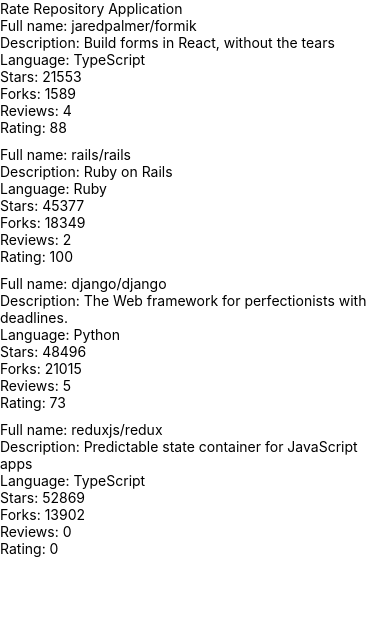
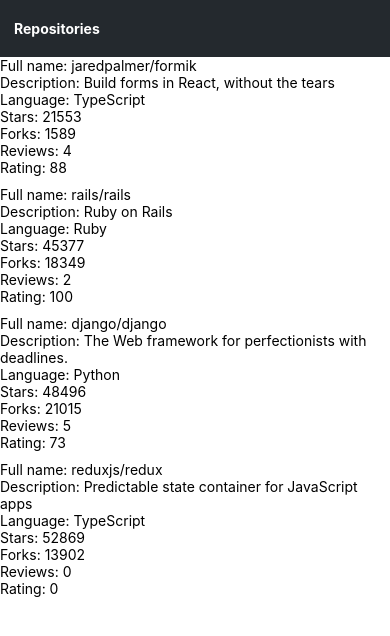
Before and after one commit to GarrettC72/rate-repository-app, a React Native app: screen / in a window 390 px wide. Shown: the top 636 px of the page. Built offline with nearby package versions, Linux system fonts and the light colour scheme.

Commit message:
Completed Exercise 10.4

```diff
--- /dev/null
+++ b/src/components/AppBar.jsx
@@ -0,0 +1,24 @@
+import { View, StyleSheet } from 'react-native';
+import Constants from 'expo-constants';
+
+import theme from '../theme';
+import AppBarTab from './AppBarTab';
+
+const styles = StyleSheet.create({
+  container: {
+    paddingTop: Constants.statusBarHeight,
+    backgroundColor: theme.appBar.container.background,
+    justifyContent: 'flex-start'
+  },
+  // ...
+});
+
+const AppBar = () => {
+  return (
+    <View style={styles.container}>
+      <AppBarTab text="Repositories" />
+    </View>
+    );
+};
+
+export default AppBar;
--- /dev/null
+++ b/src/components/AppBarTab.jsx
@@ -0,0 +1,22 @@
+import { Pressable, StyleSheet } from "react-native"
+
+import Text from "./Text";
+import theme from "../theme";
+
+const styles = StyleSheet.create({
+  text: {
+    color: theme.appBar.tab.textPrimary,
+    paddingVertical: 20,
+    paddingHorizontal: 14,
+  }
+})
+
+const AppBarTab = ({ text }) => {
+  return (
+    <Pressable>
+      <Text style={styles.text} fontWeight="bold">{text}</Text>
+    </Pressable>
+  )
+};
+
+export default AppBarTab;
--- a/src/components/Main.jsx
+++ b/src/components/Main.jsx
@@ -1,10 +1,9 @@
-import Constants from 'expo-constants';
-import { Text, StyleSheet, View } from 'react-native';
+import { StyleSheet, View } from 'react-native';
 import RepositoryList from './RepositoryList';
+import AppBar from './AppBar';
 
 const styles = StyleSheet.create({
   container: {
-    marginTop: Constants.statusBarHeight,
     flexGrow: 1,
     flexShrink: 1,
   },
@@ -13,7 +12,7 @@
 const Main = () => {
   return (
     <View style={styles.container}>
-      <Text>Rate Repository Application</Text>
+      <AppBar />
       <RepositoryList />
     </View>
   );
--- a/src/components/RepositoryList.jsx
+++ b/src/components/RepositoryList.jsx
@@ -1,5 +1,4 @@
 import { FlatList, View, StyleSheet } from 'react-native';
-
 import RepositoryItem from './RepositoryItem';
 
 const styles = StyleSheet.create({
--- /dev/null
+++ b/src/components/Text.jsx
@@ -0,0 +1,39 @@
+import { Text as NativeText, StyleSheet } from 'react-native';
+
+import theme from '../theme';
+
+const styles = StyleSheet.create({
+  text: {
+    color: theme.colors.textPrimary,
+    fontSize: theme.fontSizes.body,
+    fontFamily: theme.fonts.main,
+    fontWeight: theme.fontWeights.normal,
+  },
+  colorTextSecondary: {
+    color: theme.colors.textSecondary,
+  },
+  colorPrimary: {
+    color: theme.colors.primary,
+  },
+  fontSizeSubheading: {
+    fontSize: theme.fontSizes.subheading,
+  },
+  fontWeightBold: {
+    fontWeight: theme.fontWeights.bold,
+  },
+});
+
+const Text = ({ color, fontSize, fontWeight, style, ...props }) => {
+  const textStyle = [
+    styles.text,
+    color === 'textSecondary' && styles.colorTextSecondary,
+    color === 'primary' && styles.colorPrimary,
+    fontSize === 'subheading' && styles.fontSizeSubheading,
+    fontWeight === 'bold' && styles.fontWeightBold,
+    style,
+  ];
+
+  return <NativeText style={textStyle} {...props} />;
+};
+
+export default Text;
--- /dev/null
+++ b/src/theme.js
@@ -0,0 +1,28 @@
+const theme = {
+  colors: {
+    textPrimary: '#24292e',
+    textSecondary: '#586069',
+    primary: '#0366d6',
+  },
+  fontSizes: {
+    body: 14,
+    subheading: 16,
+  },
+  fonts: {
+    main: 'System',
+  },
+  fontWeights: {
+    normal: '400',
+    bold: '700',
+  },
+  appBar: {
+    container: {
+      background: '#24292e',
+    },
+    tab: {
+      textPrimary: '#fff',
+    }
+  }
+};
+
+export default theme;
```
